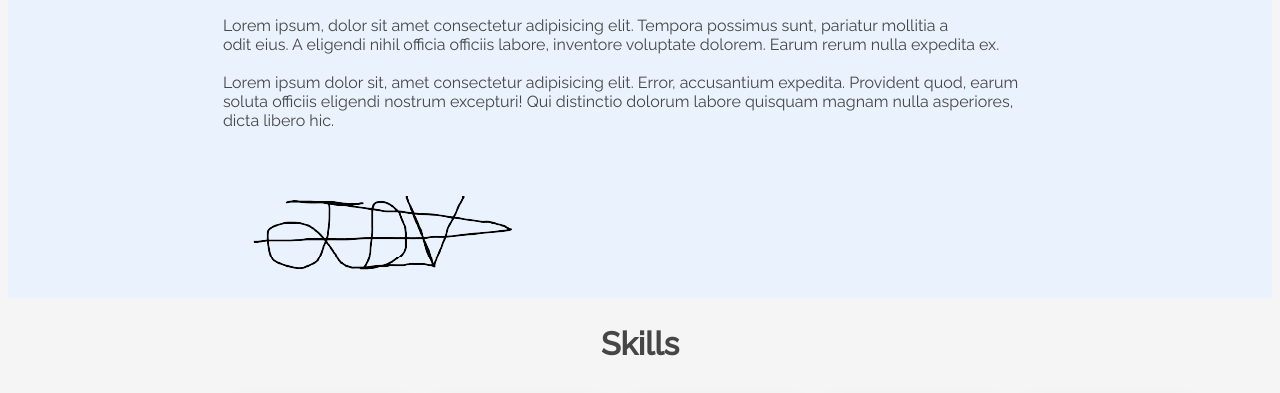
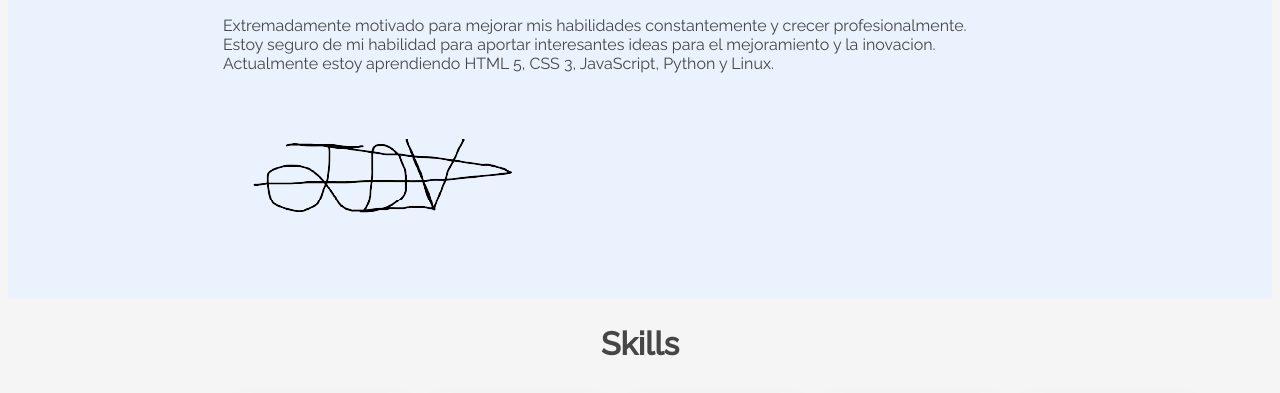
Before and after one commit to MrDarthHub/Poratfolio, a plain HTML site: page index.html in a window 1280 px wide. Shown: the part 665-1058 px from the top of the page. Drawn offline with Linux system fonts and the light colour scheme.

Commit message:
Add files via upload

```diff
--- a/index.html
+++ b/index.html
@@ -57,10 +57,11 @@
             <div class="container-about">
                 <div>
                     <p class="titulo-sobreMi">Sobre mi</p>
-                    <p class="text-sobreMi">Lorem ipsum, dolor sit amet consectetur adipisicing elit. Tempora possimus sunt, pariatur mollitia a <br>
-                        odit eius. A eligendi nihil officia officiis labore, inventore voluptate dolorem. Earum rerum nulla expedita ex. <br>
-                        <br>Lorem ipsum dolor sit, amet consectetur adipisicing elit. Error, accusantium expedita. Provident quod, earum <br>
-                        soluta officiis eligendi nostrum excepturi! Qui distinctio dolorum labore quisquam magnam nulla asperiores, <br> dicta libero hic.</p>
+                    <p class="text-sobreMi">
+                        Extremadamente motivado para mejorar mis habilidades constantemente y crecer profesionalmente.<br>
+                        Estoy seguro de mi habilidad para aportar interesantes ideas para el mejoramiento y la inovacion.<br>
+                        Actualmente estoy aprendiendo HTML 5, CSS 3, JavaScript, Python y Linux.
+                    </p>
                     <img src="imagenes/firma.png" alt="Firma">
                 </div>
         </section>
```
